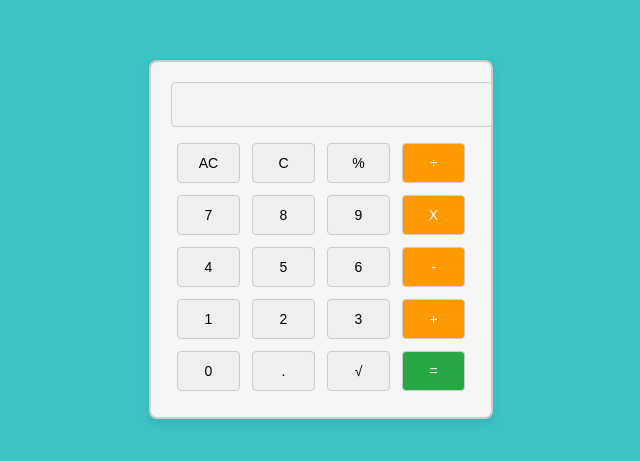
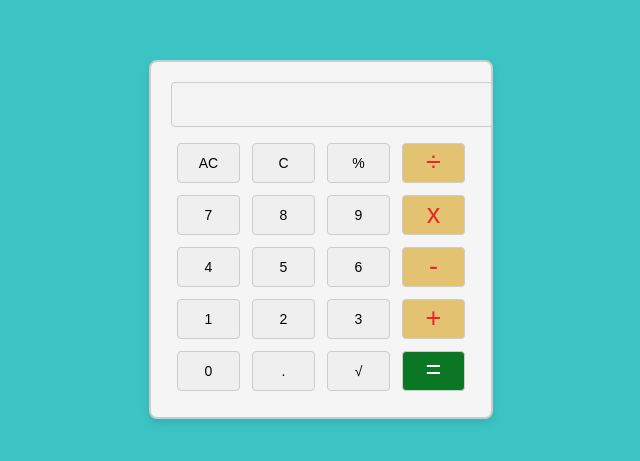
Before and after one commit to bikram8116/Calculator, a plain HTML site: page Project/index.html in a window 1280 px wide. Shown: the part 161-622 px from the top of the page, without its empty margins (319-959 px from the left). Drawn offline with Linux system fonts and the light colour scheme.

Commit message:
Updated Page of The Calculator

```diff
--- a/Project/index.html
+++ b/Project/index.html
@@ -20,7 +20,7 @@
         <button onclick="appendToDisplay('7')">7</button>
         <button onclick="appendToDisplay('8')">8</button>
         <button onclick="appendToDisplay('9')">9</button>
-        <button onclick="appendToDisplay('*')" class="operator">X</button>
+        <button onclick="appendToDisplay('*')" class="operator">x</button>
     </div>
     <div class="row">
         <button onclick="appendToDisplay('4')">4</button>
--- a/Project/styles.css
+++ b/Project/styles.css
@@ -45,17 +45,19 @@ button:hover {
 }
 
 .operator {
-    background-color: #ff9900;
-    color: white;
+    background-color:#e3c271;
+    color: rgb(231, 40, 40);
+    font-size: 27px;
 }
 
 .equal {
-    background-color: #28a745;
+    background-color: #0b7624;
     color: white;
     height: 40px;
     font-size: 14px;
     grid-column: span 2;
     grid-row: span 2;
+    font-size: 27px;
 }
 
 .clear {
```
